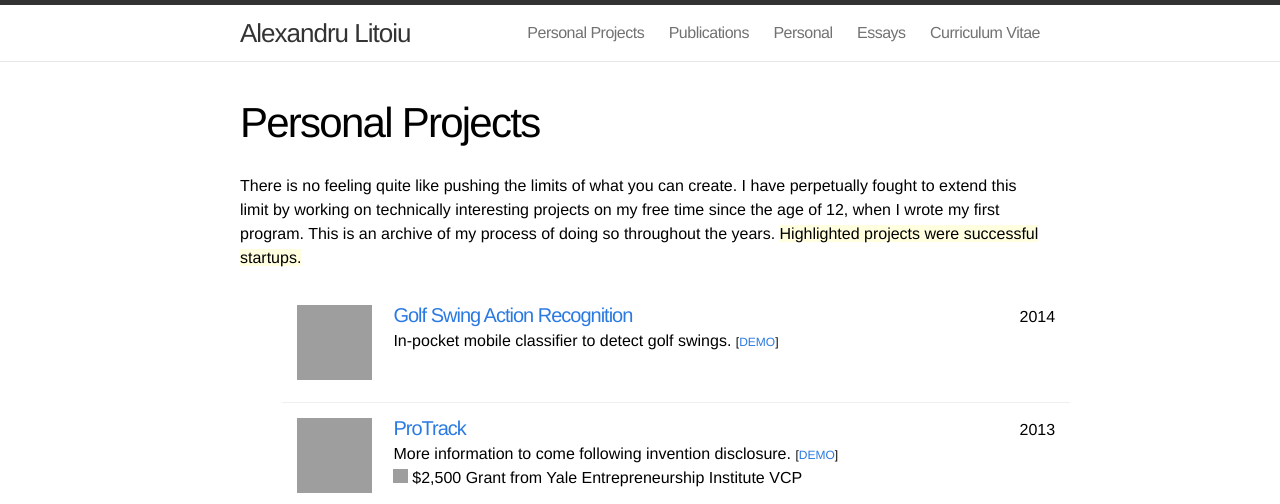
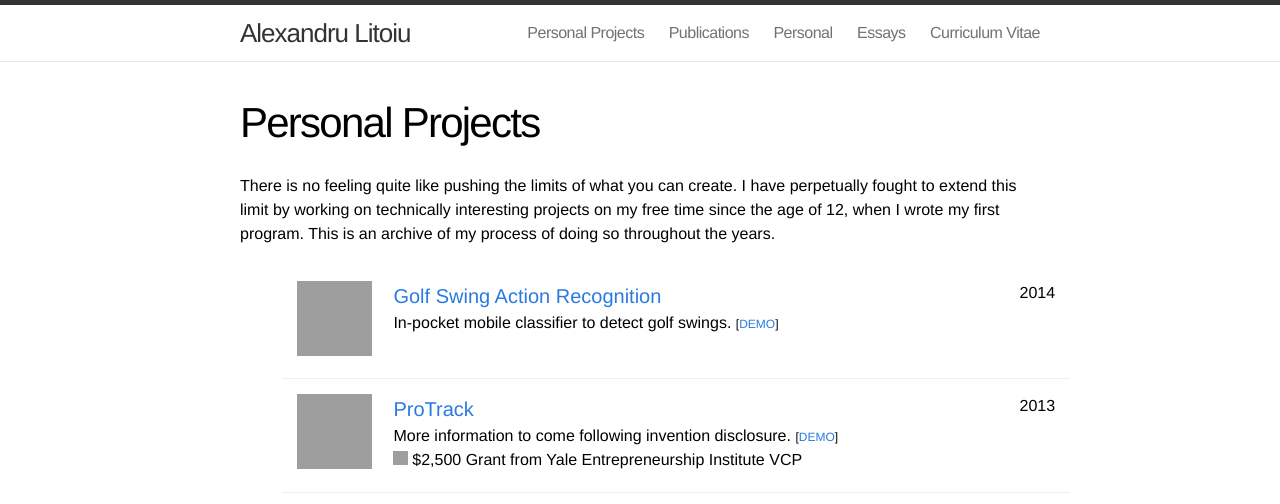
Before and after one commit to alitoiu/alitoiu.github.io, a Jekyll site: the page built from personal_projects.md, in a window 1280 px wide, cut to the strip 0-504 px from the top of the page. Built offline with Jekyll 4.4.1, drawn with Linux system fonts in a browser that asks for light colours; grey boxes are pictures that could not be loaded.

Commit message:
Experimenting with changing size of emphasis

```diff
--- a/css/custom.css
+++ b/css/custom.css
@@ -3,12 +3,33 @@
 }
 
 .light_highlight{
-	background-color: #FFFFE0;
+	background-color: #e8f2e5;
 }
 
 /*
  * Styling for lists of content
  */
+
+.projects li.emphasize .list-image .thumbnail {
+	width: 120px;
+	height: 120px;
+}
+
+.projects li.emphasize .title {
+	font-size: 26px;
+}
+
+/*
+.projects li.emphasize .description {
+	font-size: 19px;
+}
+.projects li.emphasize .accolade {
+	font-size: 19px;
+}
+.projects li.emphasize .content-link {
+	font-size: 16px;
+}
+*/
 
 .content-link {
 	font-size: 12px;
--- a/personal_projects.md
+++ b/personal_projects.md
@@ -5,7 +5,7 @@
 navigation_index: 1
 ---
 
-There is no feeling quite like pushing the limits of what you can create. I have perpetually fought to extend this limit by working on technically interesting projects on my free time since the age of 12, when I wrote my first program. This is an archive of my process of doing so throughout the years. <span class="light_highlight">Highlighted projects were successful startups.</span>
+There is no feeling quite like pushing the limits of what you can create. I have perpetually fought to extend this limit by working on technically interesting projects on my free time since the age of 12, when I wrote my first program. This is an archive of my process of doing so throughout the years. {% comment %} <span class="light_highlight">Highlighted projects were successful startups.</span> {% endcomment %}
 
 <ul class="posts projects">
 
@@ -17,17 +17,17 @@
   {% endif %}
 
   {% if project.startup %}
-  {% assign highlight = "light_highlight" %}
+  {% assign highlight = "emphasize" %}
   {% else %}
   {% assign highlight = "" %}
   {% endif %}
 
-  <li class="{{ even }} {{ highlight }}">
+  <li class="{{ even }} {{highlight}}">
 	<div class="list-date">{{ project.date | date: "%Y" }}</div>
 
 	<div class="list-substance">
 	    <div class="list-image">
-		    <a class="post-link" href="{{ project.url | prepend: site.baseurl }}">
+		    <a href="{{ project.url | prepend: site.baseurl }}">
 		    	{% if project.thumbnail_rel_path %}
 			    <img src="{{site.dropbox_url}}{{project.thumbnail_rel_path}}" class="thumbnail"/>
 		        {% endif %}
@@ -36,9 +36,11 @@
 
 	    <div class="list-content">
 
-		    <a class="post-link title" href="{{ project.url | prepend: site.baseurl }}">
+	    	<span class="title">
+		    <a href="{{ project.url | prepend: site.baseurl }}">
 		    	{{project.title}}
 			</a>
+			</span>
 
 		    <span class="description">
 		    	{{project.description}}. <span class="content-link">[<a href="{{ project.url | prepend: site.baseurl }}">DEMO</a>]</span>
```
